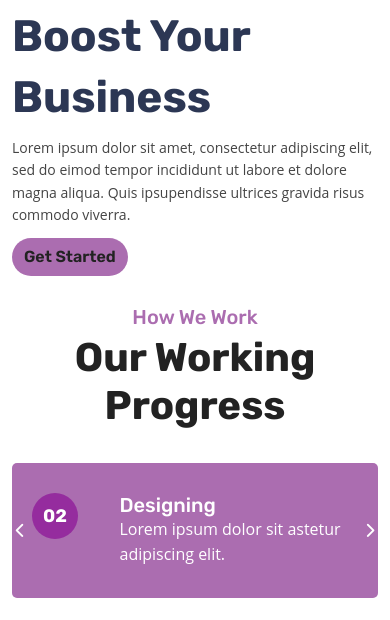
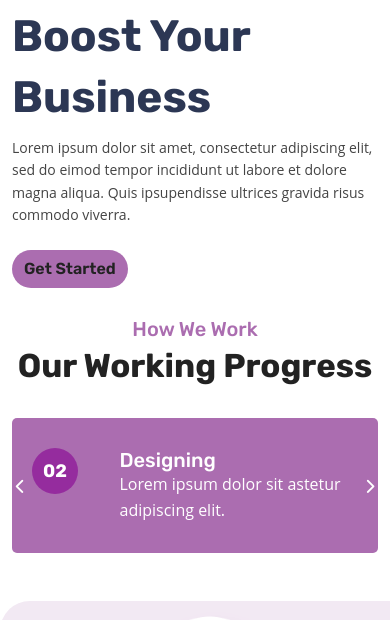
Before and after one commit to rupok678/CSAGNT, a plain HTML site: page index.html in a window 390 px wide. Shown: the part 155-775 px from the top of the page. Drawn offline with nearby package versions, Linux system fonts and the light colour scheme.

Commit message:
hi
new change

```diff
--- a/css/responsive.css
+++ b/css/responsive.css
@@ -3,6 +3,9 @@
 
 /* // Small devices (landscape phones, 320px and up) */
 @media (min-width: 320px) and (max-width: 575px) {
+    h2{
+        font-size: 33px !important;
+    }
     .navbar {
         position: relative;
     }
@@ -68,7 +71,7 @@
     }
 
     .banner_items p {
-        padding-bottom: 12px !important;
+        padding-bottom: 24px !important;
         padding-right: 2px !important;
         font-size: 14PX !important;
     }
--- a/index.html
+++ b/index.html
@@ -357,7 +357,7 @@
           <div class="row">
           </div>
         </div>
-        <div class="col-2 offset-5 col-md-4 offset-md-4 text-center">
+        <div class="col-3 offset-2 col-md-4 offset-md-4 text-center">
           <!-- common btn start -->
           <div class="btn_com btn_border_radius portfolio_btn mt_60">
             <h5>Get Started</h5>
```
